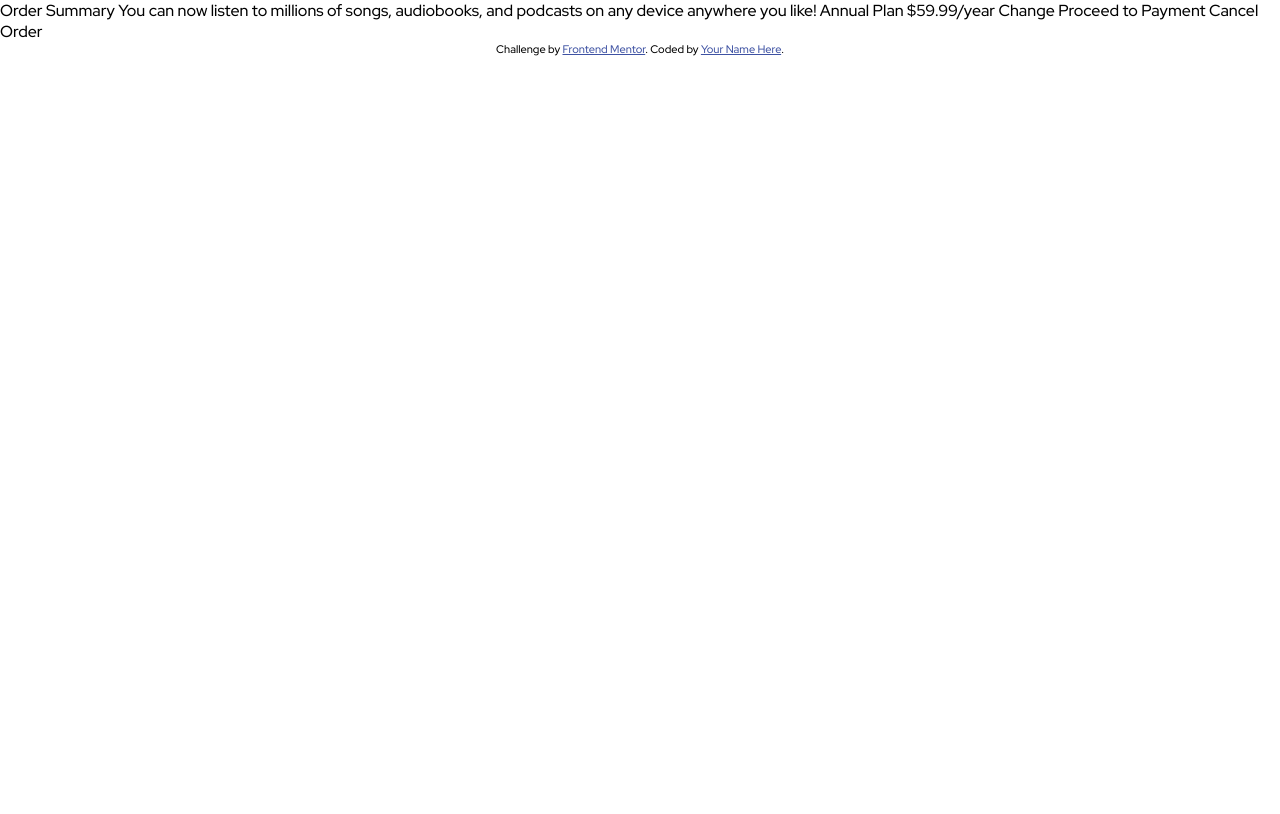
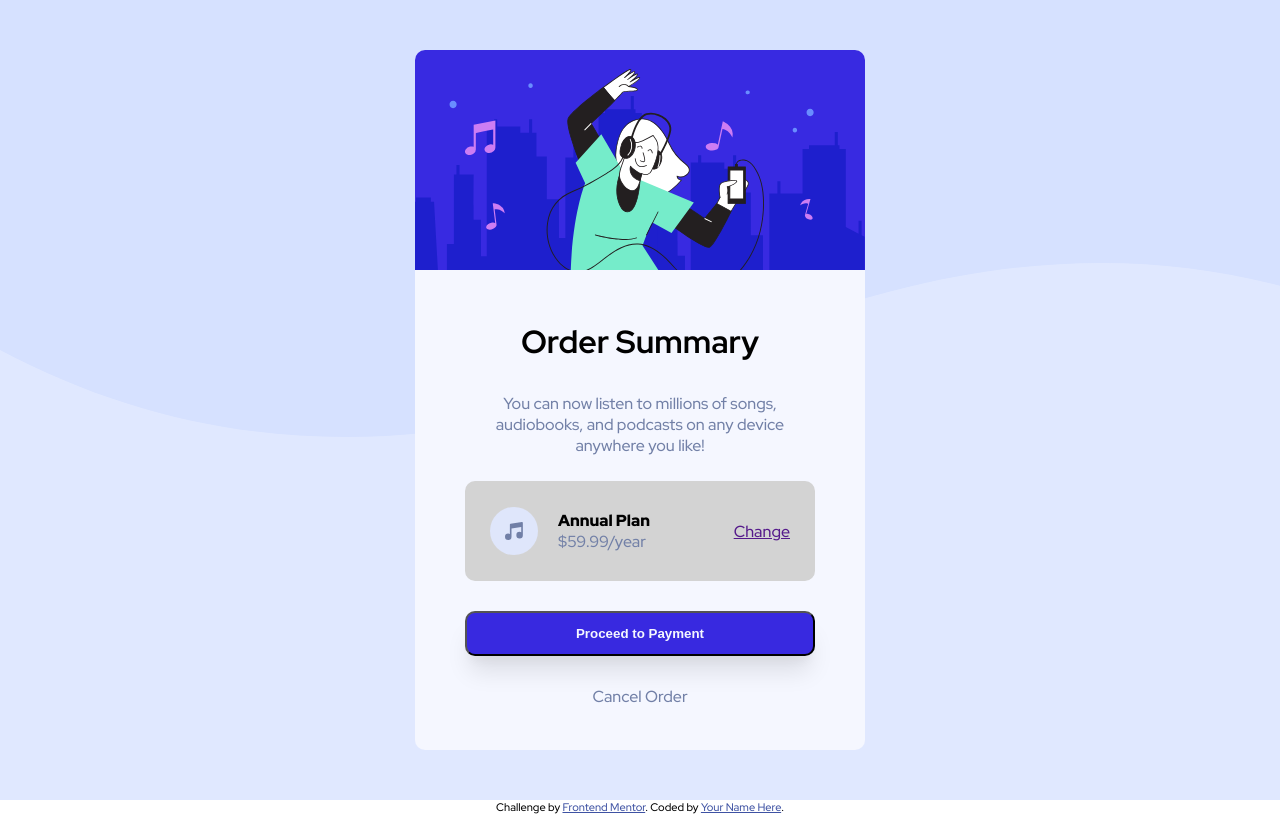
Before and after one commit to jhaynes322/order_summary_project, a plain HTML site: page index.html in a window 1280 px wide. Drawn offline with Linux system fonts and the light colour scheme.

Commit message:
Completed desktop design minus active states

```diff
--- a/index.html
+++ b/index.html
@@ -26,20 +26,31 @@
 </head>
 
 <body>
+  <main>
+    <div class="container">
+      <div class="card">
+        <img class="hero" src="images/illustration-hero.svg" alt="illustration-hero">
+        <h1 class="card-h1">Order Summary</h1>
 
-  Order Summary
-
-  You can now listen to millions of songs, audiobooks, and podcasts on any
-  device anywhere you like!
-
-  Annual Plan
-  $59.99/year
-
-  Change
-
-  Proceed to Payment
-  Cancel Order
-
+        <p class="card-p">You can now listen to millions of songs, audiobooks, and podcasts on any
+          device anywhere you like!</p>
+        <div class="plan-info">
+          <div class="img-group">
+            <img src="images/icon-music.svg" alt="icon-music">
+            <div class="price">
+              <p id="bold">Annual Plan</p>
+              <p id="gray">$59.99/year</p>
+            </div>
+          </div>
+          <div class="plan-change">
+            <a href="">Change</a>
+          </div>
+        </div>
+        <button>Proceed to Payment</button>
+        <a class="cancel" href="">Cancel Order</a>
+      </div>
+    </div>
+  </main>
   <div class="attribution">
     Challenge by <a href="https://www.frontendmentor.io?ref=challenge" target="_blank">Frontend Mentor</a>.
     Coded by <a href="#">Your Name Here</a>.
--- a/style.css
+++ b/style.css
@@ -16,3 +16,95 @@ body {
     font-family: 'Red Hat Display', sans-serif;
     font-size: 16px;
 }
+
+.container {
+    display: flex;
+    justify-content: center;
+    align-items: center;
+    height: 100vh;
+    background-image: url("images/pattern-background-desktop.svg");
+    background-repeat: no-repeat;
+    background-color: var(--pale-blue);
+}
+
+.card {
+    display: flex;
+    flex-direction: column;
+    align-items: center;
+    max-width: 450px;
+    height: 700px;
+    border-radius: 10px;
+    background-color: var(--very-pale-blue);
+    padding-left: 50;
+    padding-right: 50;
+    padding-bottom: 50;
+}
+
+.hero {
+    border-top-left-radius: 10px;
+    border-top-right-radius: 10px;
+    padding-bottom: 50px;
+}
+
+.card-h1 {
+    padding-bottom: 30px;
+}
+
+.card-p {
+    color: var(--desat-blue);
+    text-align: center;
+    padding-left: 50px;
+    padding-bottom: 25px;
+    padding-right: 50px;
+}
+
+.plan-info {
+    display: flex;
+    flex-direction: row;
+    align-items: center;
+    justify-content: space-between;
+    background-color: lightgray;
+    border-radius: 10px;
+    width: 350px;
+    height: 100px;
+    margin-bottom: 30px;
+}
+
+.img-group {
+    display: flex;
+    flex-direction: row;
+    align-items: center;
+    margin-left: 25px;
+}
+
+.price {
+    margin-left: 20px;
+}
+
+.plan-change {
+    margin-right: 25px;
+}
+
+.price #bold {
+    font-weight: 900;
+}
+
+.price #gray {
+    color: var(--desat-blue);
+}
+
+button {
+    color: var(--very-pale-blue);
+    font-weight: 700;
+    width: 350px;
+    height: 45px;
+    background-color: var(--bright-blue);
+    border-radius: 10px;
+    margin-bottom: 30px;
+    box-shadow: rgba(0, 0, 0, 0.1) 0px 20px 25px -5px, rgba(0, 0, 0, 0.04) 0px 10px 10px -5px;
+}
+
+.cancel {
+    text-decoration: none;
+    color: var(--desat-blue);
+}
```
